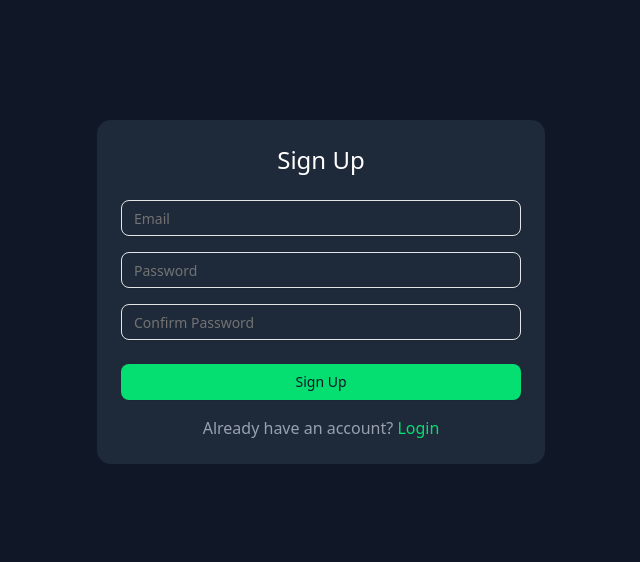
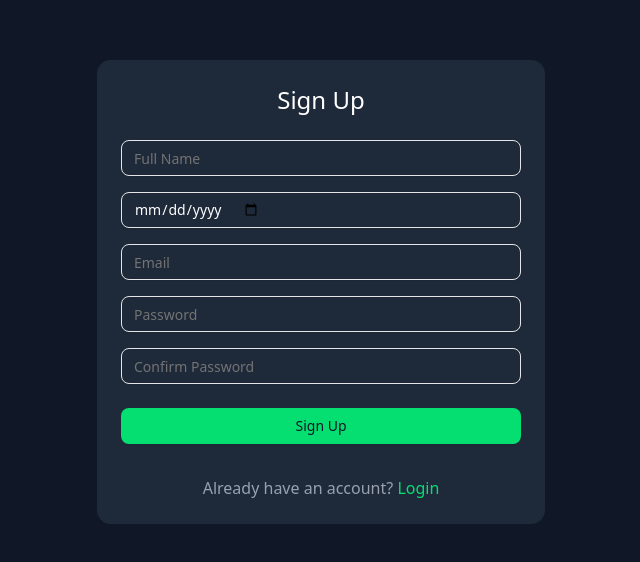
Before and after one commit to NandRabadiya/WealthVerse, a React (Vite) app in the folder frontend/: page /signup in a window 1280 px wide. Shown: the part 108-670 px from the top of the page, without its empty margins (319-959 px from the left). Built offline with nearby package versions, Linux system fonts and the light colour scheme.

Commit message:
Login & Register Connected

```diff
--- a/frontend/src/api/api.js
+++ b/frontend/src/api/api.js
@@ -2,7 +2,7 @@
 import axios from "axios";
 
 const api = axios.create({
-  baseURL: "http://localhost:8080", // Replace with your backend URL
+  baseURL: "http://localhost:8080/api", // Replace with your backend URL
 });
 
 export default api;
--- a/frontend/src/auth/AuthContext.jsx
+++ b/frontend/src/auth/AuthContext.jsx
@@ -1,6 +1,8 @@
 // src/auth/AuthContext.jsx
 import React, { createContext, useContext, useState } from "react";
-import axios from "../api/api";
+// import api from "../api/api";
+// import axios from "axios";
+import axios from "../api/api"; // Adjust the import path as necessary
 
 const AuthContext = createContext();
 
@@ -25,10 +27,14 @@ export const AuthProvider = ({ children }) => {
       };
     }
   };
-
-  const signup = async (email, password) => {
+  const signup = async (name, email, password, dob) => {
     try {
-      await axios.post("/auth/signup", { email, password });
+      await axios.post("/auth/register", {
+        name,
+        email,
+        password,
+        dob,
+      });
       return { success: true };
     } catch (error) {
       return {
--- a/frontend/src/pages/authentication/SignupPage.jsx
+++ b/frontend/src/pages/authentication/SignupPage.jsx
@@ -9,6 +9,8 @@ import { useState } from "react";
 
 const signupSchema = z
   .object({
+    name: z.string().min(2, "Name is required"),
+    dob: z.string().nonempty("Date of Birth is required"),
     email: z.string().email("Invalid email address").nonempty(),
     password: z.string().min(6, "Password must be at least 6 characters long"),
     confirmPassword: z
@@ -34,7 +36,8 @@ const SignupPage = () => {
   });
 
   const onSubmit = async (data) => {
-    const result = await signup(data.email, data.password);
+    console.log(data);
+    const result = await signup(data.name, data.email, data.password, data.dob);
     if (!result.success) {
       setError(result.error || "Signup failed");
       return;
@@ -47,7 +50,20 @@ const SignupPage = () => {
       <div className="max-w-md w-full p-6 bg-gray-800 rounded-xl">
         <h2 className="text-2xl text-white mb-6 text-center">Sign Up</h2>
         {error && <p className="text-red-500 mb-4 text-center">{error}</p>}
-        <form onSubmit={handleSubmit(onSubmit)}>
+        <form onSubmit={handleSubmit(onSubmit)} className="space-y-4">
+        <Input
+            {...register("name")}
+            placeholder="Full Name"
+            error={errors.name?.message}
+            className="mb-4"
+          />
+          <Input
+            type="date"
+            {...register("dob")}
+            placeholder="Date of Birth"
+            error={errors.dob?.message}
+            className="mb-4"
+          />
           <Input
             {...register("email")}
             placeholder="Email"
```
Also changed, not shown: 2 other files (tests, documents, lock files or other folders).
